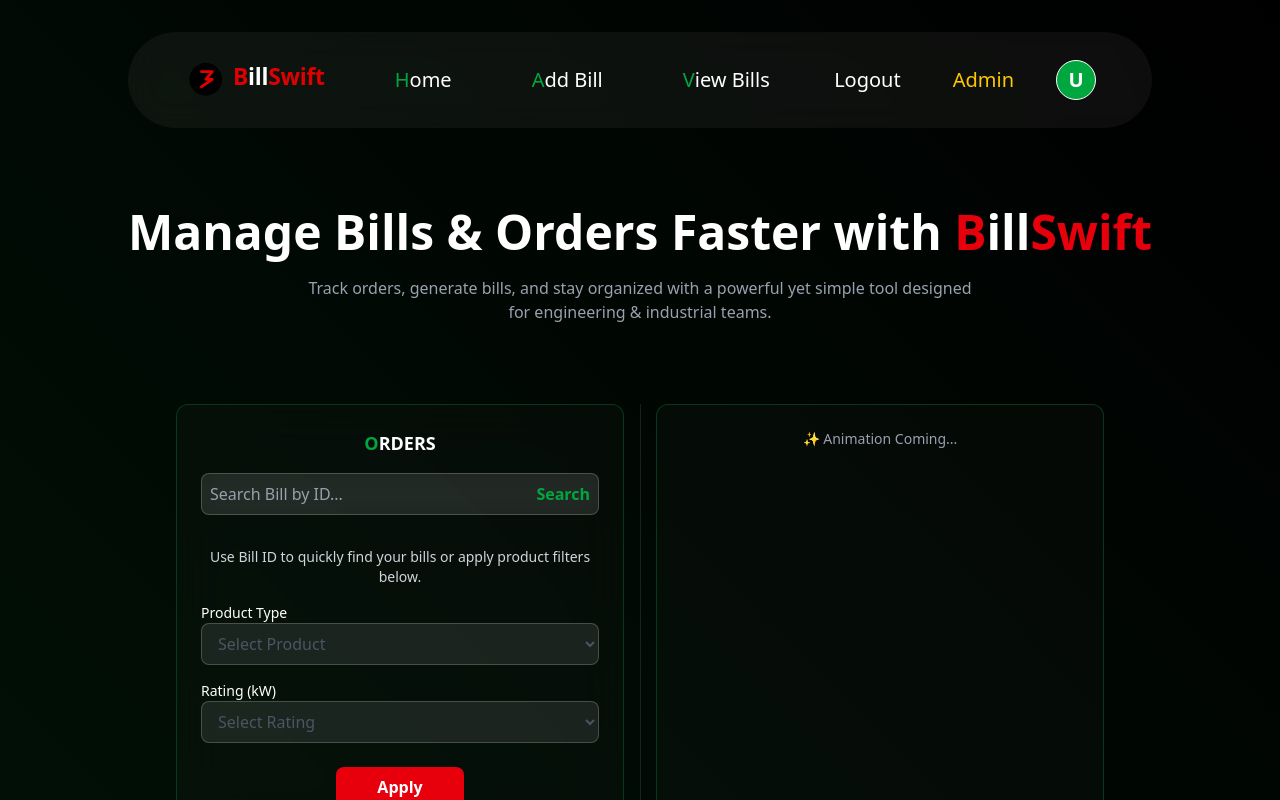
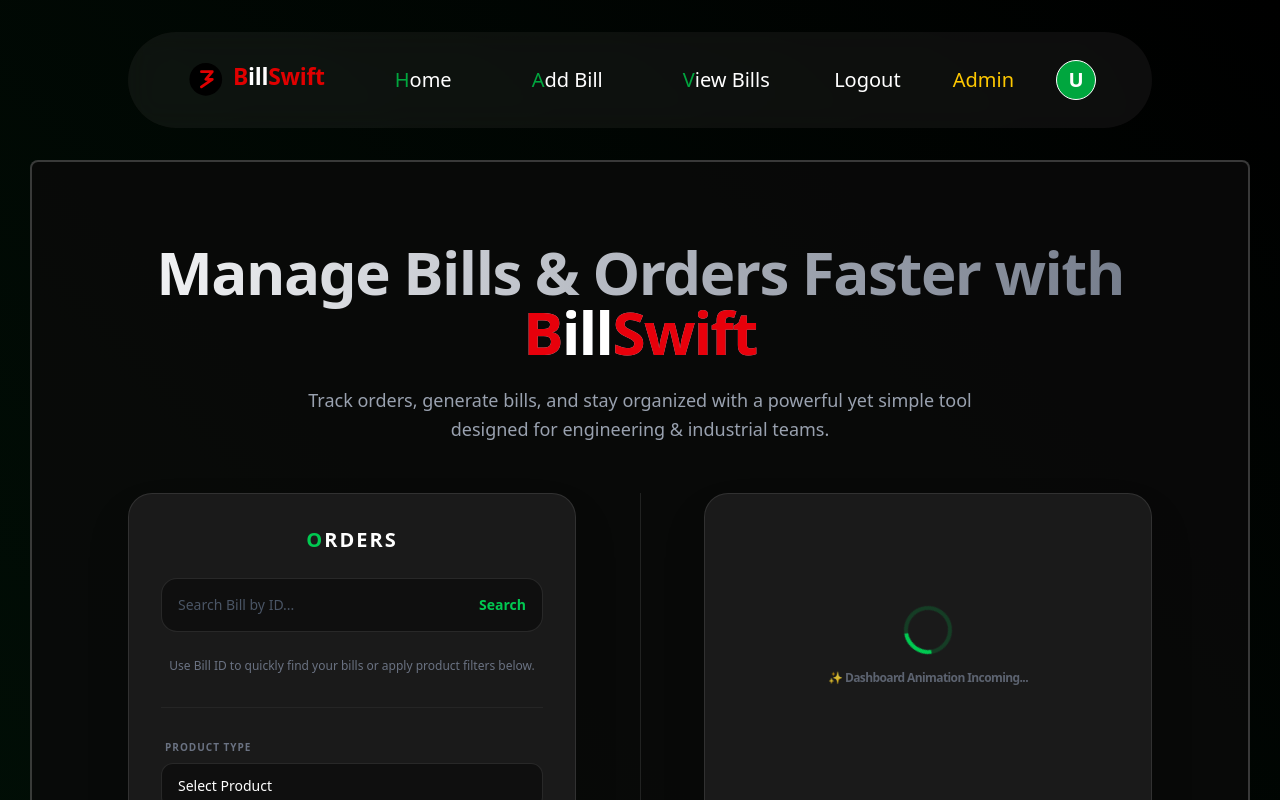
Before and after one commit to ADI-2707/BillSwift, a React (Vite) app in the folder FrontEnd/: page / in a window 1280 px wide. Shown: the top 800 px of the page. Built offline with nearby package versions, Linux system fonts and the light colour scheme; sample sign-in values are in the browser's storage.

Commit message:
slight ui fixes

```diff
--- a/FrontEnd/src/pages/AddBill.jsx
+++ b/FrontEnd/src/pages/AddBill.jsx
@@ -278,7 +278,7 @@ const AddBill = () => {
     );
 
   return (
-    <div className="min-h-screen bg-[#0a0a0a] text-white font-sans pb-20">
+    <div className="min-h-screen bg-[#0a0a0a]/80 mt-20 text-white font-sans pb-20 border-2 border-white/20 rounded-lg">
       <div className="max-w-5xl mx-auto p-6 md:p-10">
         <h1 className="text-3xl font-bold mb-8 text-center bg-gradient-to-r from-white to-gray-500 bg-clip-text text-transparent">
           {editBillId ? "View Bill Details" : "Create New Bill"}
@@ -286,7 +286,7 @@ const AddBill = () => {
 
         {/* Hide Add Bundle section if just viewing */}
         {!editBillId && (
-          <div className="bg-[#1a1a1a] border border-white/10 p-6 rounded-2xl mb-8 shadow-2xl">
+          <div className="bg-[#1a1a1a] border border-white/10 p-6 rounded-2xl mb-8 shadow-2xl mt-10">
             <div className="grid grid-cols-1 md:grid-cols-3 gap-4">
               <div className="flex flex-col gap-1">
                 <label className="text-xs text-gray-500 ml-1">
--- a/FrontEnd/src/pages/Home.jsx
+++ b/FrontEnd/src/pages/Home.jsx
@@ -48,17 +48,10 @@ const Home = () => {
     }
   };
 
-  // 🔍 SEARCH BILL BY ID (logged-in user only)
   const handleBillSearch = async () => {
     setSearchError("");
-
-    if (!token) {
-      return setSearchError("Please login first!");
-    }
-
-    if (!query.trim()) {
-      return setSearchError("Enter a Bill ID to search.");
-    }
+    if (!token) return setSearchError("Please login first!");
+    if (!query.trim()) return setSearchError("Enter a Bill ID to search.");
 
     const billId = query.trim();
 
@@ -66,8 +59,6 @@ const Home = () => {
       const res = await axios.get(`${API_URL}/billing/${billId}`, {
         headers: { Authorization: `Bearer ${token}` },
       });
-
-      // Navigate to View Bills and pass the found bill (you can use this in ViewBills.jsx)
       navigate("/view-bills", { state: { billFromSearch: res.data } });
     } catch (err) {
       if (err.response?.status === 404) {
@@ -78,20 +69,14 @@ const Home = () => {
     }
   };
 
-  // 🎛 Existing filter → still used for Add Bill (do not break it)
   const handleFilterApply = () => {
     setFilterError("");
     setSearchError("");
+    if (!token) return setSearchError("Please login first!");
 
-    if (!token) {
-      return setSearchError("Please login first!");
-    }
-
-    // Must select product + rating together
     if ((product && !rating) || (!product && rating)) {
       return setFilterError("Please select both product type and rating.");
     }
-
     if (!product && !rating) {
       return setFilterError("Select a product and rating to proceed.");
     }
@@ -102,194 +87,190 @@ const Home = () => {
   };
 
   return (
-    <>
+    <div className="min-h-screen bg-[#0a0a0a]/80 text-white font-sans pb-20 border-2 border-white/20 rounded-lg">
       {/* MAIN BANNER */}
-      <div className="text-center mt-20 mb-6">
-        <h2 className="text-5xl font-bold text-white">
+      <div className="text-center pt-20 mb-12 px-4">
+        <h2 className="text-5xl md:text-6xl font-black mb-6 tracking-tight bg-gradient-to-r from-white to-gray-500 bg-clip-text text-transparent">
           Manage Bills & Orders Faster with{" "}
           <span className="text-red-600">
             B<span className="text-white">ill</span>Swift
           </span>
         </h2>
-        <p className="text-gray-400 mt-5 text-base max-w-2xl mx-auto">
+        <p className="text-gray-400 text-lg max-w-2xl mx-auto leading-relaxed">
           Track orders, generate bills, and stay organized with a powerful yet
           simple tool designed for engineering & industrial teams.
         </p>
       </div>
 
-      {/* GRID */}
-      <div className="w-[90vw] md:w-[75vw] mx-auto mt-20 border-white/20 grid grid-cols-1 md:grid-cols-2 relative">
+      {/* GRID CONTAINER */}
+      <div className="max-w-6xl mx-auto px-6 grid grid-cols-1 md:grid-cols-2 gap-12 relative">
+        {/* Divider for Desktop */}
         <div className="hidden md:block absolute left-1/2 top-0 bottom-0 w-px bg-white/10"></div>
 
-        {/* LEFT BOX */}
+        {/* LEFT BOX: ORDERS & SEARCH */}
         <div className="flex justify-center">
-          <div className="flex flex-col bg-white/2 backdrop-blur-xl gap-4 items-center border border-green-900/60 rounded-xl px-6 py-6 w-full max-w-md">
+          <div className="flex flex-col bg-[#1a1a1a] border border-white/10 rounded-3xl p-8 w-full max-w-md shadow-2xl backdrop-blur-sm">
             {token ? (
               <>
-                <h1 className="text-lg font-bold text-white">
-                  <span className="text-green-600">O</span>RDERS
+                <h1 className="text-xl font-black tracking-widest text-center mb-6">
+                  <span className="text-green-500">O</span>RDERS
                 </h1>
 
                 {searchError && (
-                  <p className="text-red-500 text-sm bg-red-500/10 border border-red-500/40 rounded px-2 py-1 w-full text-center">
+                  <p className="mb-4 text-red-500 text-xs bg-red-500/10 border border-red-500/20 rounded-xl px-3 py-2 text-center">
                     {searchError}
                   </p>
                 )}
 
-                {/* 🔍 BILL SEARCH BY ID */}
-                <div className="flex items-center w-full bg-white/10 border px-2 border-white/20 rounded-lg backdrop-blur-md focus-within:border-green-500 focus-within:ring-1 focus-within:ring-green-500 focus-within:bg-white">
+                {/* 🔍 BILL SEARCH */}
+                <div className="group flex items-center w-full bg-black/40 border border-white/10 px-4 py-1 rounded-2xl focus-within:border-green-500/50 transition-all">
                   <input
                     type="text"
                     placeholder="Search Bill by ID..."
                     value={query}
                     onChange={(e) => setQuery(e.target.value)}
                     onKeyDown={(e) => e.key === "Enter" && handleBillSearch()}
-                    className="bg-transparent outline-none placeholder-gray-400 w-full py-2 focus:bg-white focus:text-black"
+                    className="bg-transparent outline-none placeholder-gray-600 w-full py-3 text-sm focus:text-white"
                   />
                   <button
                     onClick={handleBillSearch}
-                    className="text-green-600 font-semibold hover:text-green-400 cursor-pointer"
+                    className="text-green-500 font-bold hover:text-green-400 text-sm ml-2 active:scale-95 transition-all"
                   >
                     Search
                   </button>
                 </div>
 
-                <p className="text-center text-gray-300 text-sm mt-4">
+                <p className="text-center text-gray-500 text-xs mt-6 leading-relaxed">
                   Use Bill ID to quickly find your bills or apply product filters below.
                 </p>
 
-                {/* FILTERS (unchanged layout, options updated) */}
-                <div className="flex flex-col gap-4 w-full">
+                {/* FILTERS */}
+                <div className="flex flex-col gap-5 mt-8 border-t border-white/5 pt-8">
                   {filterError && (
-                    <p className="text-red-500 text-sm bg-red-500/10 border border-red-500/40 rounded px-2 py-1 w-full text-center">
+                    <p className="text-red-500 text-xs bg-red-500/10 border border-red-500/20 rounded-xl px-3 py-2 text-center">
                       {filterError}
                     </p>
                   )}
 
-                  {/* PRODUCT TYPE */}
-                  <div className="flex flex-col w-full">
-                    <label className="text-white text-sm">Product Type</label>
+                  <div className="flex flex-col gap-2">
+                    <label className="text-gray-500 text-[10px] uppercase font-bold tracking-widest ml-1">Product Type</label>
                     <select
                       value={product}
                       onChange={(e) => setProduct(e.target.value)}
-                      className="bg-white/9 border border-white/20 rounded-lg px-3 py-2 text-gray-600 focus:bg-white focus:text-black focus:border-green-500 focus:ring-1 focus:ring-green-500 outline-none"
+                      className="bg-black/40 border border-white/10 rounded-xl px-4 py-3 text-sm focus:border-green-500 outline-none transition-all cursor-pointer appearance-none"
                     >
-                      <option value="">Select Product</option>
-                      <option value="DOL">DOL Starter</option>
-                      <option value="RDOL">RDOL Starter</option>
-                      <option value="S/D">S/D Starter</option>
+                      <option value="" className="bg-[#1a1a1a]">Select Product</option>
+                      <option value="DOL" className="bg-[#1a1a1a]">DOL Starter</option>
+                      <option value="RDOL" className="bg-[#1a1a1a]">RDOL Starter</option>
+                      <option value="S/D" className="bg-[#1a1a1a]">S/D Starter</option>
                     </select>
                   </div>
 
-                  {/* RATING */}
-                  <div className="flex flex-col w-full">
-                    <label className="text-sm">Rating (kW)</label>
+                  <div className="flex flex-col gap-2">
+                    <label className="text-gray-500 text-[10px] uppercase font-bold tracking-widest ml-1">Rating (kW)</label>
                     <select
                       value={rating}
                       onChange={(e) => setRating(e.target.value)}
-                      className="bg-white/9 border border-white/20 rounded-lg px-3 py-2 text-gray-600 focus:text-black focus:border-green-500 focus:ring-1 focus:ring-green-500 focus:bg-white"
+                      className="bg-black/40 border border-white/10 rounded-xl px-4 py-3 text-sm focus:border-green-500 outline-none transition-all cursor-pointer appearance-none"
                     >
-                      <option value="">Select Rating</option>
-                      <option value="0.06">0.06 kW</option>
-                      <option value="0.09">0.09 kW</option>
-                      <option value="0.12">0.12 kW</option>
-                      <option value="0.18">0.18 kW</option>
-                      <option value="0.25">0.25 kW</option>
-                      <option value="0.37">0.37 kW</option>
+                      <option value="" className="bg-[#1a1a1a]">Select Rating</option>
+                      <option value="0.06" className="bg-[#1a1a1a]">0.06 kW</option>
+                      <option value="0.09" className="bg-[#1a1a1a]">0.09 kW</option>
+                      <option value="0.12" className="bg-[#1a1a1a]">0.12 kW</option>
+                      <option value="0.18" className="bg-[#1a1a1a]">0.18 kW</option>
+                      <option value="0.25" className="bg-[#1a1a1a]">0.25 kW</option>
+                      <option value="0.37" className="bg-[#1a1a1a]">0.37 kW</option>
                     </select>
                   </div>
 
-                  <div className="flex justify-center items-center">
                   <button
                     onClick={handleFilterApply}
-                      className="bg-red-600 text-white font-semibold px-4 py-2 rounded-lg hover:bg-red-700 w-32 cursor-pointer mt-2"
+                    className="mt-4 bg-red-600 hover:bg-red-500 text-white font-black py-4 rounded-xl shadow-xl transition-all active:scale-95 uppercase tracking-widest text-xs"
                   >
-                      <p className="active:scale-95 transition-all duration-150">
-                        Apply
-                      </p>
+                    Apply Filters
                   </button>
-                  </div>
                 </div>
               </>
             ) : (
-              <div className="flex items-center justify-center m-5 p-5">
+              <div className="flex items-center justify-center p-4">
                 <InteractiveGrid />
               </div>
             )}
           </div>
         </div>
 
-        {/* RIGHT BOX (login) – unchanged */}
+        {/* RIGHT BOX: LOGIN */}
         <div className="flex justify-center">
-          <div className="flex flex-col bg-white/2 gap-4 items-center border border-green-900/60 rounded-xl px-6 py-6 w-full max-w-md">
+          <div className="flex flex-col bg-[#1a1a1a] border border-white/10 rounded-3xl p-8 w-full max-w-md shadow-2xl backdrop-blur-sm">
             {!token ? (
               <>
-                <h1 className="text-lg font-bold text-white">
-                  <span className="text-green-600">L</span>OGIN
+                <h1 className="text-xl font-black tracking-widest text-center mb-6">
+                  <span className="text-green-500">L</span>OGIN
                 </h1>
 
-                <p className="text-gray-300 text-center">
+                <p className="text-gray-500 text-sm text-center mb-4 leading-relaxed">
                   Access your account to manage bills and order history.
                 </p>
 
-                <p>
+                <p className="text-center text-xs mb-6">
                   Not a user?{" "}
                   <Link
                     to="/signup"
-                    className="text-green-600 underline hover:text-green-400"
+                    className="text-green-500 font-bold underline hover:text-green-400 ml-1"
                   >
                     Sign Up
                   </Link>
                 </p>
 
                 {loginError && (
-                  <p className="text-red-500 text-sm bg-red-500/10 border border-red-500/40 rounded px-2 py-1 w-full text-center ">
+                  <p className="mb-6 text-red-500 text-xs bg-red-500/10 border border-red-500/20 rounded-xl px-3 py-2 text-center">
                     {loginError}
                   </p>
                 )}
 
-                <div className="flex flex-col w-full gap-2 mt-4">
-                  <label className="text-sm">Email</label>
-                  <div className="flex items-center w-full bg-white/9 border border-white/20 rounded-lg transition-all duration-200 focus-within:bg-white focus-within:border-green-500 focus-within:ring-1 focus-within:ring-green-500">
+                <div className="space-y-5">
+                  <div className="flex flex-col gap-2">
+                    <label className="text-gray-500 text-[10px] uppercase font-bold tracking-widest ml-1">Email</label>
                     <input
                       name="email"
                       type="email"
                       onChange={handleLoginInput}
                       placeholder="Enter your email"
-                      className="flex-1 py-2 px-3 bg-transparent outline-none text-gray-400 placeholder-gray-500 focus:text-black"
+                      className="bg-black/40 border border-white/10 rounded-xl px-4 py-3 text-sm focus:border-green-500 outline-none transition-all placeholder:text-gray-700"
                     />
                   </div>
-                </div>
 
-                <div className="flex flex-col w-full gap-2">
-                  <label className="text-white text-sm">Password</label>
-                  <div className="flex items-center w-full bg-white/9 border border-white/20 rounded-lg transition-all duration-200 focus-within:bg-white focus-within:border-green-500 focus-within:ring-1 focus-within:ring-green-500">
+                  <div className="flex flex-col gap-2">
+                    <label className="text-gray-500 text-[10px] uppercase font-bold tracking-widest ml-1">Password</label>
                     <input
                       name="password"
                       type="password"
                       onChange={handleLoginInput}
                       placeholder="Enter your password"
-                      className="flex-1 py-2 px-3 bg-transparent outline-none text-gray-400 placeholder-gray-500 focus:text-black"
+                      className="bg-black/40 border border-white/10 rounded-xl px-4 py-3 text-sm focus:border-green-500 outline-none transition-all placeholder:text-gray-700"
                     />
-                  </div>
                   </div>
 
                   <button
                     onClick={handleLogin}
-                  className="bg-red-600 text-white font-semibold px-4 py-2 rounded-lg hover:bg-red-700 mt-2 w-32 cursor-pointer"
+                    className="w-full mt-6 bg-red-600 hover:bg-red-500 text-white font-black py-4 rounded-xl shadow-xl transition-all active:scale-95 uppercase tracking-widest text-xs"
                   >
-                  <p className="active:scale-95 transition-all duration-150">
-                    Login
-                  </p>
+                    Login to Portal
                   </button>
+                </div>
               </>
             ) : (
-              <div className="text-gray-400 text-sm">✨ Animation Coming...</div>
+              <div className="flex flex-col items-center justify-center py-20">
+                <div className="w-12 h-12 border-4 border-green-500/20 border-t-green-500 rounded-full animate-spin mb-4"></div>
+                <p className="text-gray-500 text-xs font-bold tracking-tighter animate-pulse">
+                  ✨ Dashboard Animation Incoming...
+                </p>
+              </div>
             )}
           </div>
         </div>
       </div>
-    </>
+    </div>
   );
 };
 
--- a/FrontEnd/src/pages/ViewBills.jsx
+++ b/FrontEnd/src/pages/ViewBills.jsx
@@ -56,20 +56,20 @@ const ViewBills = () => {
   );
 
   return (
-    <div className="min-h-screen bg-[#0a0a0a] text-white font-sans pb-20">
+    <div className="min-h-screen bg-[#0a0a0a]/80 text-white font-sans pb-20 border-2 border-white/20 rounded-lg mt-20">
       <div className="max-w-5xl mx-auto p-6 md:p-10">
         <h1 className="text-3xl font-bold mb-8 text-center bg-gradient-to-r from-white to-gray-500 bg-clip-text text-transparent">
           Your Bills
         </h1>
 
         {error && (
-          <div className="mb-6 p-4 bg-red-500/10 border border-red-500/20 rounded-xl text-red-400 text-sm flex items-center gap-3">
+          <div className="mb-6 mt-10 p-4 bg-red-500/10 border border-red-500/20 rounded-xl text-red-400 text-sm flex items-center gap-3">
             <span>⚠️</span> {error}
           </div>
         )}
 
         {data.length === 0 && !error ? (
-          <div className="text-center py-20 bg-[#1a1a1a] rounded-3xl border border-white/5 shadow-xl">
+          <div className="text-center py-20 bg-[#1a1a1a] rounded-3xl border border-white/5 shadow-xl mt-10">
             <p className="text-gray-500 text-lg">No bills found in your history.</p>
             <button
               onClick={() => navigate("/add-bill")}
```
Lines whose indentation alone changed are shown as unchanged.
